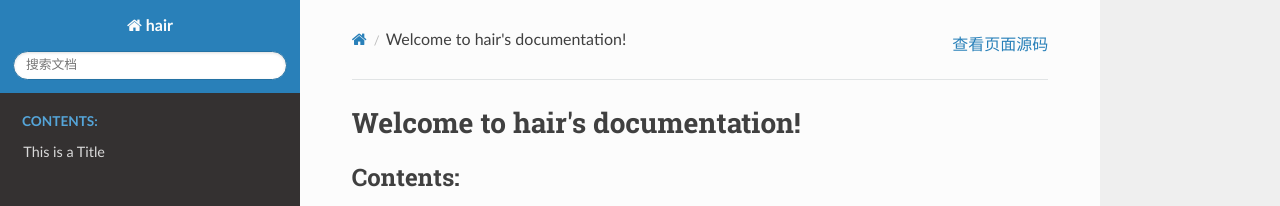
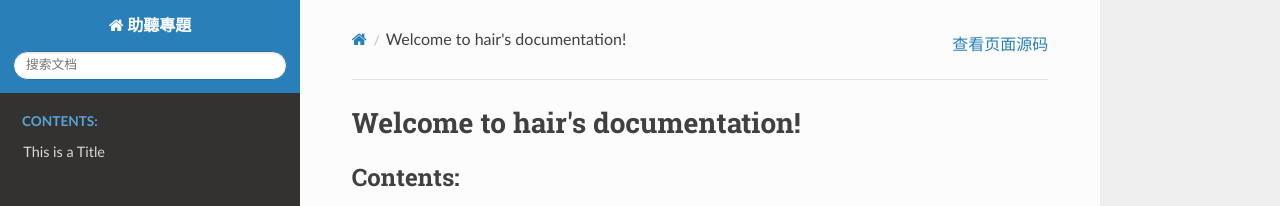
Before and after one commit to hakendog/scrapy-cookbook, a Sphinx documentation site: the page built from source/index.rst, in a window 1280 px wide. Shown: the top 206 px of the page. Built offline with Sphinx 7.4.7 and the Read the Docs theme 2.0.0, drawn with Linux system fonts in a browser that asks for light colours.

Commit message:
first commit

```diff
--- a/source/conf.py
+++ b/source/conf.py
@@ -20,7 +20,7 @@
 
 # -- Project information -----------------------------------------------------
 
-project = 'hair'
+project = '助聽專題'
 copyright = '2019, hakendog'
 author = 'hakendog'
 
```
Also changed, not shown: 7 other files.
